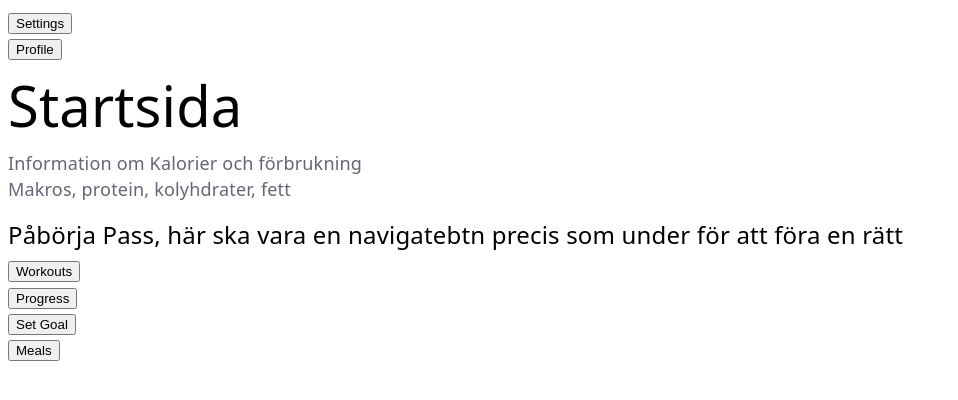
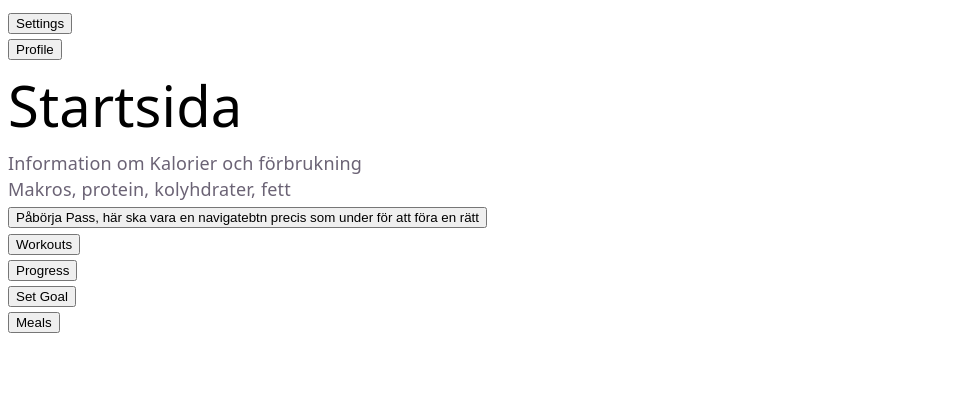
Before and after one commit to guma25ii/Gainzlog, a React (Vite) app: page / in a window 1280 px wide. Shown: the top 400 px of the page, without its empty margins (0-958 px from the left). Built offline with nearby package versions, Linux system fonts and the light colour scheme.

Commit message:
added start workoutbtn on startpage

```diff
--- a/src/Pages/StartPages/StartPage.tsx
+++ b/src/Pages/StartPages/StartPage.tsx
@@ -12,7 +12,8 @@ const StartPage = () => {
             <h1>Startsida</h1>
             <p>Information om Kalorier och förbrukning</p>
             <p>Makros, protein, kolyhdrater, fett</p>
-            <h2>Påbörja Pass, här ska vara en navigatebtn precis som under för att föra en rätt</h2>
+            <button>Påbörja Pass, här ska vara en navigatebtn precis som under för att föra en rätt</button>
+
         </div>
             <div>
                 <NavigateBtn to ="/workouts">Workouts</NavigateBtn>
```
